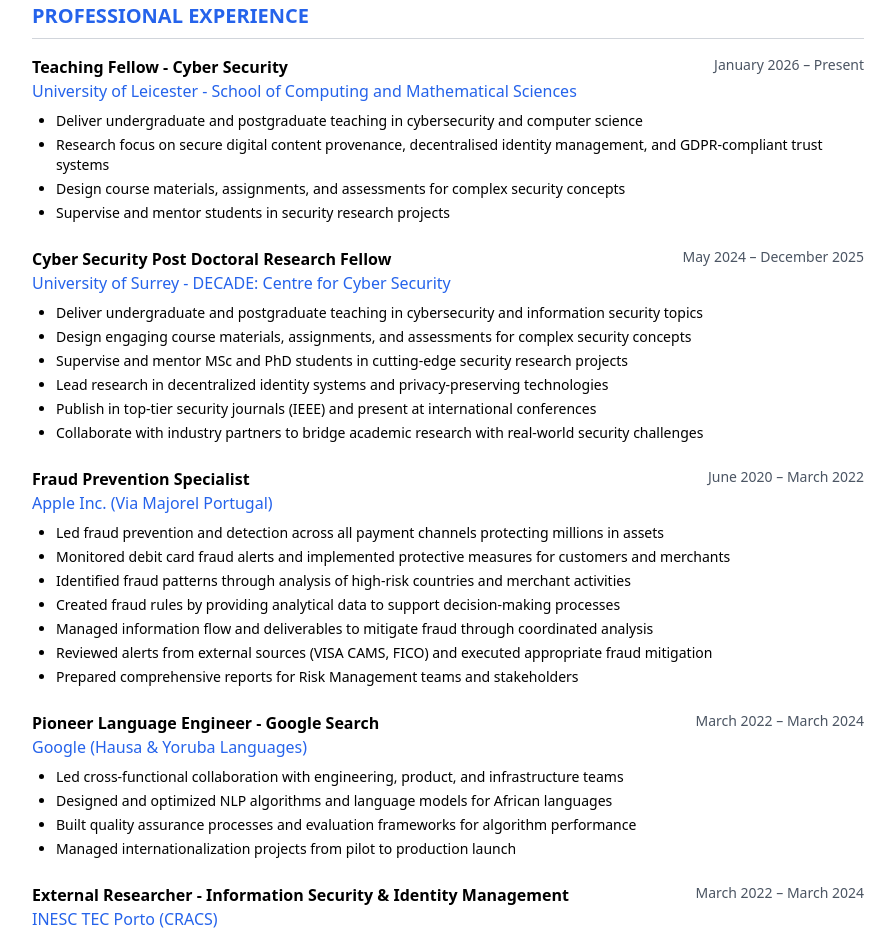
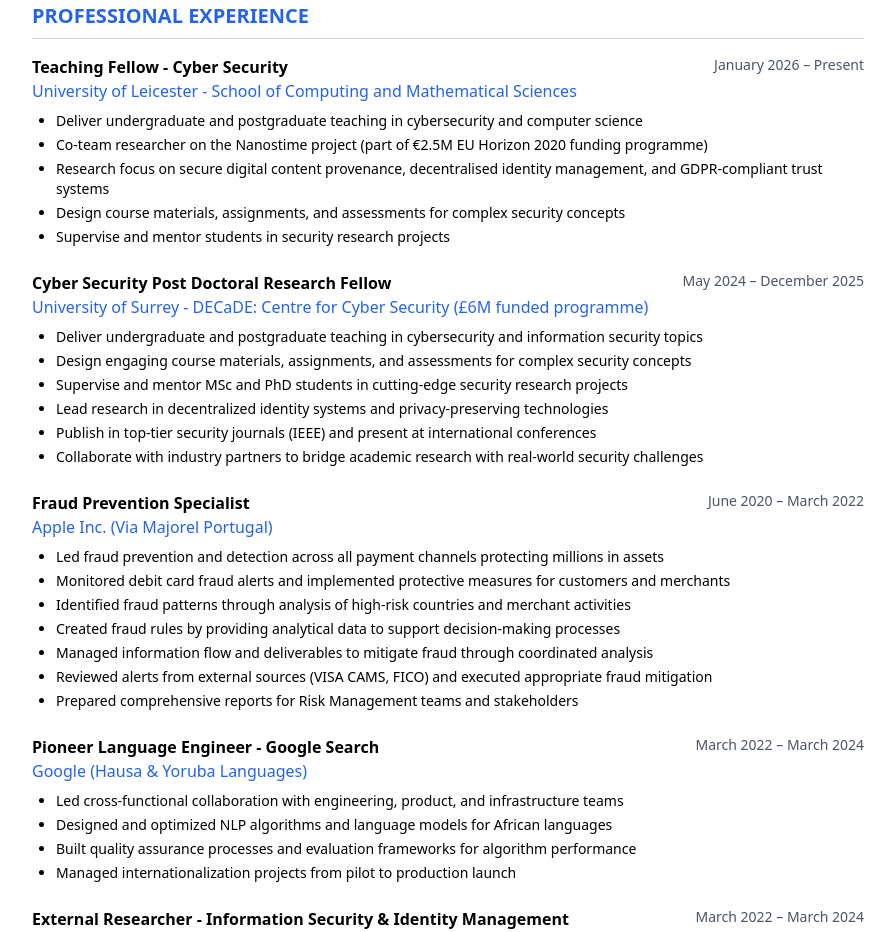
Before and after one commit to SadiqShehu111/sadiq, a React (Vite) app: page /cv in a window 1280 px wide. Shown: the part 820-1752 px from the top of the page, without its empty margins (192-1087 px from the left). Built offline with nearby package versions, Linux system fonts and the light colour scheme.

Commit message:
Add funding details
Co-authored-by: SadiqShehu111 <70853808+SadiqShehu111@users.noreply.github.com>

```diff
--- a/src/components/DownloadableCV.tsx
+++ b/src/components/DownloadableCV.tsx
@@ -80,6 +80,7 @@ export const DownloadableCV = () => {
           </div>
           <ul className="list-disc ml-6 text-sm space-y-1">
             <li>Deliver undergraduate and postgraduate teaching in cybersecurity and computer science</li>
+            <li>Co-team researcher on the Nanostime project (part of €2.5M EU Horizon 2020 funding programme)</li>
             <li>Research focus on secure digital content provenance, decentralised identity management, and GDPR-compliant trust systems</li>
             <li>Design course materials, assignments, and assessments for complex security concepts</li>
             <li>Supervise and mentor students in security research projects</li>
@@ -90,7 +91,7 @@ export const DownloadableCV = () => {
           <div className="flex justify-between items-start mb-2">
             <div>
               <h3 className="font-bold">Cyber Security Post Doctoral Research Fellow</h3>
-              <p className="text-blue-600">University of Surrey - DECADE: Centre for Cyber Security</p>
+              <p className="text-blue-600">University of Surrey - DECaDE: Centre for Cyber Security (£6M funded programme)</p>
             </div>
             <span className="text-sm text-gray-600">May 2024 – December 2025</span>
           </div>
```
